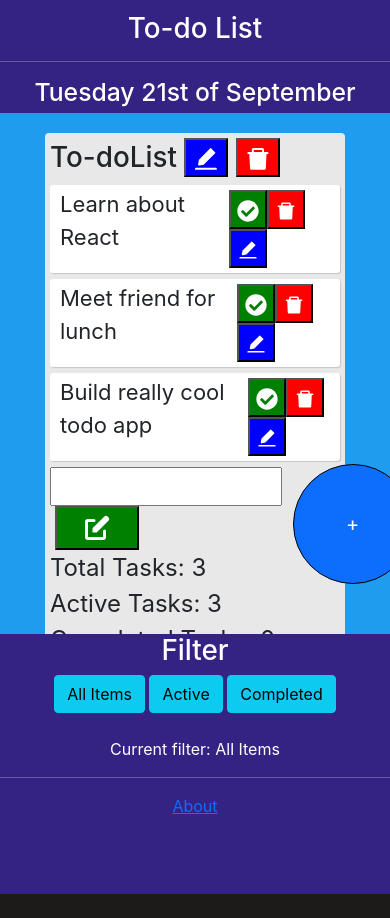
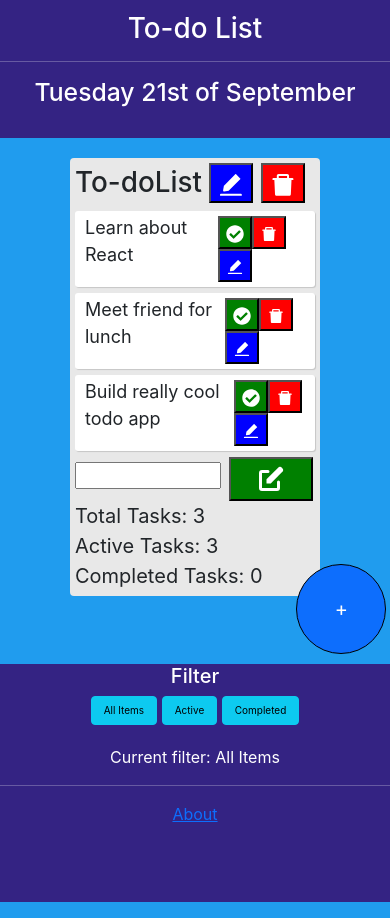
Before and after one commit to tanmichael1/To-Do-List, a React (Create React App) app: page / in a window 390 px wide. Before the commit the page ends 844 px from the top, so only its background shows below. Built offline with nearby package versions, Linux system fonts and the light colour scheme.

Commit message:
Begin to make page mobile friendly

```diff
--- a/src/App.css
+++ b/src/App.css
@@ -8,7 +8,7 @@ body {
 
 .listarea {
   background: #209cee;
-  min-height: 80vh;
+  min-height: 90vh;
 }
 
 /* List */
@@ -132,6 +132,10 @@ body {
   padding-bottom: 100px;
 }
 
+.tabsHeader {
+  font-size: 40px;
+}
+
 /*Extra small*/
 @media only screen and (min-width: 0px) {
   .header {
@@ -140,28 +144,174 @@ body {
     text-align: center;
     width: 100%;
     background-color: #342383;
+    height: 3.5rem;
+    padding-bottom: 20vh;
+  }
+
+  .listarea {
+    min-height: 90vh;
+  }
+
+  .todo-list {
+    background: #e8e8e8;
+    border-radius: 4px;
+    max-width: 250px;
+    padding: 5px;
+    font-size: 10px;
+
+    margin: auto;
+    margin-top: 20px;
+    margin-bottom: 130px;
+  }
+
+  .todo {
+    align-items: center;
+    background: #fff;
+    border-radius: 3px;
+    box-shadow: 1px 1px 1px rgba(0, 0, 0, 0.15);
+    display: flex;
+    font-size: 15px;
+    justify-content: space-between;
+    margin-bottom: 6px;
+    padding: 3px 10px;
+  }
+
+  .todoInput {
+    font-size: 14px;
+    width: 61%;
+  }
+
+  .tabButton {
+    margin-bottom: 10px;
+    font-size: 10px;
+  }
+
+  .taskNumbers {
+    font-size: 14px;
+  }
+  .footer {
+    color: white;
+    text-align: center;
+    width: 100%;
+    height: 2.5rem;
+    background-color: #342383;
+    position: fixed;
+    height: 50px;
+    bottom: 0px;
+    margin-bottom: 50px;
+  }
+
+  .totalFooter {
+    height: 0px;
+    bottom: 0px;
+    margin-bottom: 160px;
+  }
+
+  .tabsHeader {
+    font-size: 20px;
+  }
+
+  #addListButton {
+    padding: 10px;
+    display: block;
+    height: 70px;
+    width: 70px;
+    border-radius: 50%;
+    border: 1px solid black;
+  }
+
+  .tabsHeader {
   }
 }
 
 /*Quite small*/
 @media only screen and (min-width: 360px) {
+  .listarea {
+    min-height: 90vh;
+  }
+
   .todo-list {
     background: #e8e8e8;
     border-radius: 4px;
-    max-width: 300px;
+    max-width: 250px;
     padding: 5px;
     font-size: 10px;
+
     margin: auto;
     margin-top: 20px;
     margin-bottom: 130px;
+    /* min-height: 500px; */
   }
+
+  /* .addList {
+
+
+    height: 210px;
+    margin-bottom: 10px;
+
+    min-height: 40vh;
+  } */
 
   .header {
     position: center;
     color: white;
     text-align: center;
+    height: 3.5rem;
+    background-color: #342383;
+
+    padding-bottom: 15vh;
+  }
+
+  .todo {
+    align-items: center;
+    background: #fff;
+    border-radius: 3px;
+    box-shadow: 1px 1px 1px rgba(0, 0, 0, 0.15);
+    display: flex;
+    font-size: 18px;
+    justify-content: space-between;
+    margin-bottom: 6px;
+    padding: 3px 10px;
+  }
+
+  .todoInput {
+    font-size: 14px;
+    width: 61%;
+  }
+
+  #addListButton {
+    padding: 10px;
+    display: block;
+    height: 90px;
+    width: 90px;
+    border-radius: 50%;
+    border: 1px solid black;
+  }
+
+  .taskNumbers {
+    font-size: 20px;
+  }
+
+  .tabButtons {
+    margin-bottom: 10px;
+  }
+
+  .footer {
+    color: white;
+    text-align: center;
+    width: 100%;
     height: 2.5rem;
     background-color: #342383;
+    position: fixed;
+    height: 180px;
+    bottom: 0px;
+    margin-bottom: 0px;
+  }
+
+  .totalFooter {
+    height: 110px;
+    bottom: 10px;
+    margin-bottom: 160px;
   }
 }
 
@@ -221,11 +371,114 @@ body {
     margin-top: 20px;
     margin-bottom: 130px;
   }
+
+  .listarea {
+    min-height: 90vh;
+  }
   .header {
     position: center;
     color: white;
     text-align: center;
     width: 100%;
     background-color: #342383;
+
+    padding-top: 3vw;
+    padding-bottom: 12vh;
+    bottom: 0;
+  }
+
+  .todo {
+    align-items: center;
+    background: #fff;
+    border-radius: 3px;
+    box-shadow: 1px 1px 1px rgba(0, 0, 0, 0.15);
+    display: flex;
+    font-size: 22px;
+    justify-content: space-between;
+    margin-bottom: 6px;
+    padding: 3px 10px;
+  }
+
+  .todo-list {
+    background: #e8e8e8;
+    border-radius: 4px;
+    max-width: 800px;
+    padding: 5px;
+
+    margin: auto;
+    margin-top: 20px;
+    margin-bottom: 130px;
+  }
+
+  .tabButton {
+    margin-bottom: 10px;
+    font-size: 20px;
+  }
+
+  #addListButton {
+    padding: 40px;
+    display: block;
+    height: 120px;
+    width: 120px;
+    border-radius: 50%;
+    border: 1px solid black;
+  }
+
+  .todoInput {
+    font-size: 22px;
+    width: 80%;
+  }
+
+  .totalFooter {
+    color: white;
+    text-align: center;
+    width: 100%;
+    position: fixed;
+    height: 210px;
+    bottom: 10px;
+    margin-bottom: 160px;
+  }
+
+  .addList {
+    position: right;
+    display: inline-block;
+    margin-left: 75%;
+    height: 210px;
+    margin-bottom: 10px;
+    align-items: right;
+    min-height: 40vh;
+  }
+
+  .footer {
+    color: white;
+    text-align: center;
+    width: 100%;
+    height: 2.5rem;
+    background-color: #342383;
+    position: fixed;
+    height: 210px;
+    bottom: 0px;
+  }
+
+  .tabs {
+    background-color: #342383;
+    position: center;
+    color: white;
+    text-align: center;
+  }
+
+  .bottomFooter {
+    margin-top: 10px;
+    background-color: #342383;
+    height: 3.5rem;
+    padding-bottom: 100px;
+  }
+
+  .taskNumbers {
+    font-size: 24px;
+  }
+
+  .tabsHeader {
+    font-size: 40px;
   }
 }
--- a/src/components/footer/Tabs.jsx
+++ b/src/components/footer/Tabs.jsx
@@ -3,13 +3,14 @@ import React from "react";
 function Tabs({ changeFilter, filter }) {
   return (
     <div className="tabs">
-      <h1>Filter </h1>
+      <h1 className="tabsHeader">Filter </h1>
+      <div className="tabButtons">
         <button
           onClick={() => changeFilter("All Items")}
           defaultValue="true"
           type="button"
           style={{ flex: 1 }}
-        className="btn btn-info"
+          className="btn btn-info tabButton"
         >
           All Items
         </button>{" "}
@@ -17,7 +18,7 @@ function Tabs({ changeFilter, filter }) {
           onClick={() => changeFilter("Active")}
           type="button"
           style={{ flex: 1 }}
-        className="btn btn-info"
+          className="btn btn-info tabButton"
         >
           Active
         </button>{" "}
@@ -25,11 +26,11 @@ function Tabs({ changeFilter, filter }) {
           onClick={() => changeFilter("Completed")}
           type="button"
           style={{ flex: 1 }}
-        className="btn btn-info"
+          className="btn btn-info tabButton"
         >
           Completed
         </button>
-      <br /> <br />
+      </div>
       <p> Current filter: {filter}</p>
     </div>
   );
```
Lines whose indentation alone changed are shown as unchanged.
